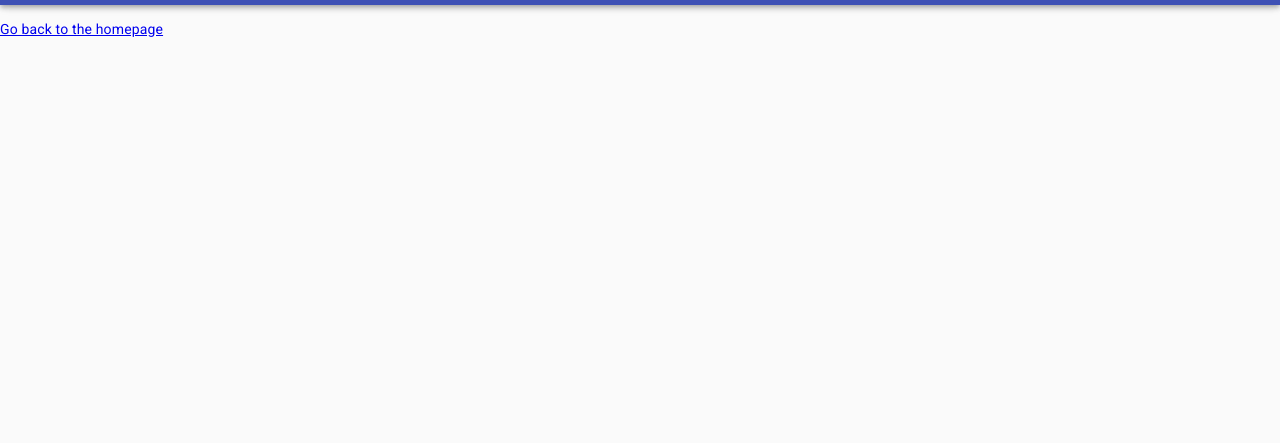
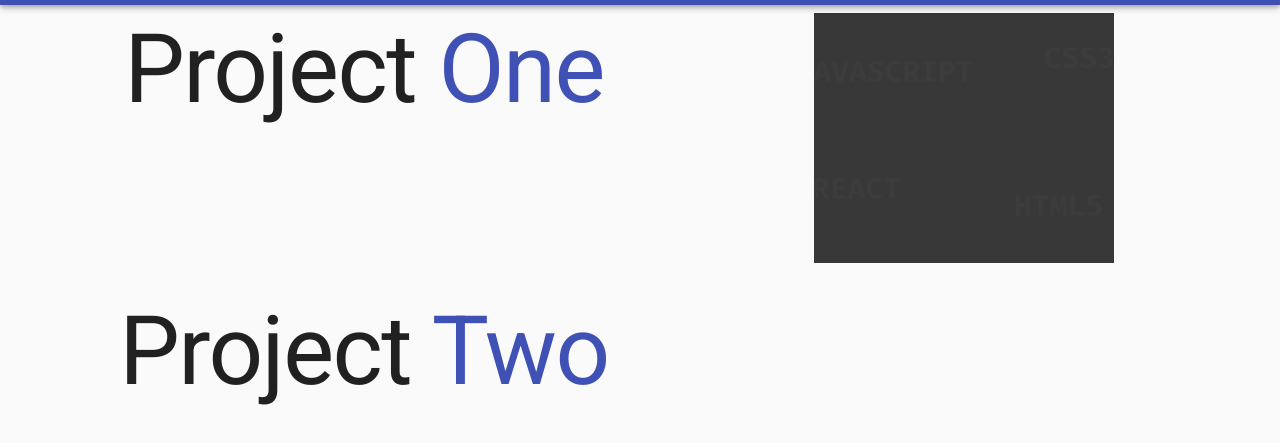
Before and after one commit to mikebabz426/my-portfolio, a Gatsby site: page /projects in a window 1280 px wide. Shown: the part 59-502 px from the top of the page. Built offline with nearby package versions, Linux system fonts and the light colour scheme; Gatsby itself is replaced by a stand-in of ours.

Commit message:
add project component and modal

```diff
--- a/src/pages/projects.js
+++ b/src/pages/projects.js
@@ -1,15 +1,181 @@
-import React from "react"
+import React, { useState } from "react"
 import Layout from "../components/layout"
 import SEO from "../components/seo"
-import { Link } from "gatsby"
+import { graphql } from "gatsby"
+import {
+  Container,
+  Typography,
+  Grid,
+  Modal,
+  Button,
+  Box,
+} from "@material-ui/core"
+import { makeStyles } from "@material-ui/core/styles"
+import BackgroundImage from "gatsby-background-image"
 
-const ProjectsPage = () => (
-  <Layout>
-    <SEO title="Projects" />
-    <h1>Hi from the Projects page</h1>
+function getModalStyle() {
+  const top = 50
+  const left = 50
 
-    <Link to="/">Go back to the homepage</Link>
-  </Layout>
-)
+  return {
+    top: `${top}%`,
+    left: `${left}%`,
+    transform: `translate(-${top}%, -${left}%)`,
+  }
+}
+
+const useStyles = makeStyles(theme => ({
+  root: {
+    padding: "3rem",
+    margin: "auto",
+  },
+  grid: {
+    margin: "1rem",
+  },
+  span: {
+    color: "#3f51b5",
+  },
+
+  paper: {
+    position: "absolute",
+    display: "flex",
+    flexDirection: "column",
+    alignItems: "center",
+    justifyContent: "center",
+    width: 800,
+    height: 600,
+    backgroundColor: theme.palette.background.paper,
+    border: "2px solid #000",
+    boxShadow: theme.shadows[5],
+    padding: theme.spacing(1, 1),
+  },
+  btnContainer: {
+    width: 600,
+    display: "flex",
+    alignItems: "center",
+    justifyContent: "space-between",
+  },
+}))
+
+const ProjectsPage = ({ data }) => {
+  const classes = useStyles()
+  const source = data.allImageSharp.nodes[1].fluid
+
+  const style = {
+    backgroundSize: "cover",
+    backgroundPosition: "center",
+    backgroundRepeat: "no-repeat",
+    width: "300px",
+    height: "250px",
+    margin: "auto",
+    display: "flex",
+    justifyContent: "center",
+    alignItems: "center",
+  }
+
+  const [modalStyle] = useState(getModalStyle)
+  const [open, setOpen] = useState(false)
+
+  const handleOpen = () => {
+    setOpen(true)
+  }
+
+  const handleClose = () => {
+    setOpen(false)
+  }
+
+  const body = (
+    <div style={modalStyle} className={classes.paper}>
+      <BackgroundImage
+        style={{
+          backgroundSize: "contain",
+          // backgroundPosition: "center",
+          // backgroundRepeat: "no-repeat",
+          width: 700,
+          height: 500,
+        }}
+        fluid={source}
+      >
+        {/* <h2 id="simple-modal-title">Text in a modal</h2>
+        <p id="simple-modal-description">
+          Duis mollis, est non commodo luctus, nisi erat porttitor ligula.
+        </p> */}
+      </BackgroundImage>
+      <Box className={classes.btnContainer}>
+        <Button variant="contained" color="primary">
+          Code
+        </Button>
+        <Button variant="contained" color="primary">
+          Demo
+        </Button>
+      </Box>
+    </div>
+  )
+
+  return (
+    <Layout>
+      <SEO title="Projects" />
+      <Container maxWidth="lg" className={classes.root}>
+        <Grid
+          className={classes.grid}
+          container
+          spacing={2}
+          justify="center"
+          align="center"
+        >
+          <Grid item md={6}>
+            <Typography variant="h1">
+              Project
+              <span className={classes.span}> One</span>
+            </Typography>
+          </Grid>
+          <Grid item md={6}>
+            <BackgroundImage
+              onClick={handleOpen}
+              style={style}
+              fluid={source}
+            ></BackgroundImage>
+          </Grid>
+          <Modal
+            className={classes.modal}
+            open={open}
+            onClose={handleClose}
+            aria-labelledby="simple-modal-title"
+            aria-describedby="simple-modal-description"
+          >
+            {body}
+          </Modal>
+        </Grid>
+        <Grid
+          className={classes.grid}
+          container
+          spacing={2}
+          justify="center"
+          align="center"
+        >
+          <Grid item md={6}>
+            <Typography variant="h1">
+              Project
+              <span className={classes.span}> Two</span>
+            </Typography>
+          </Grid>
+          <Grid item md={6}></Grid>
+        </Grid>
+      </Container>
+    </Layout>
+  )
+}
+
+export const query = graphql`
+  {
+    allImageSharp {
+      nodes {
+        fluid(pngQuality: 100) {
+          ...GatsbyImageSharpFluid
+        }
+      }
+    }
+  }
+`
 
 export default ProjectsPage
```
Also changed, not shown: src/pages/contact.js (+11 -5 lines), src/pages/index.js (+9 -4 lines).
